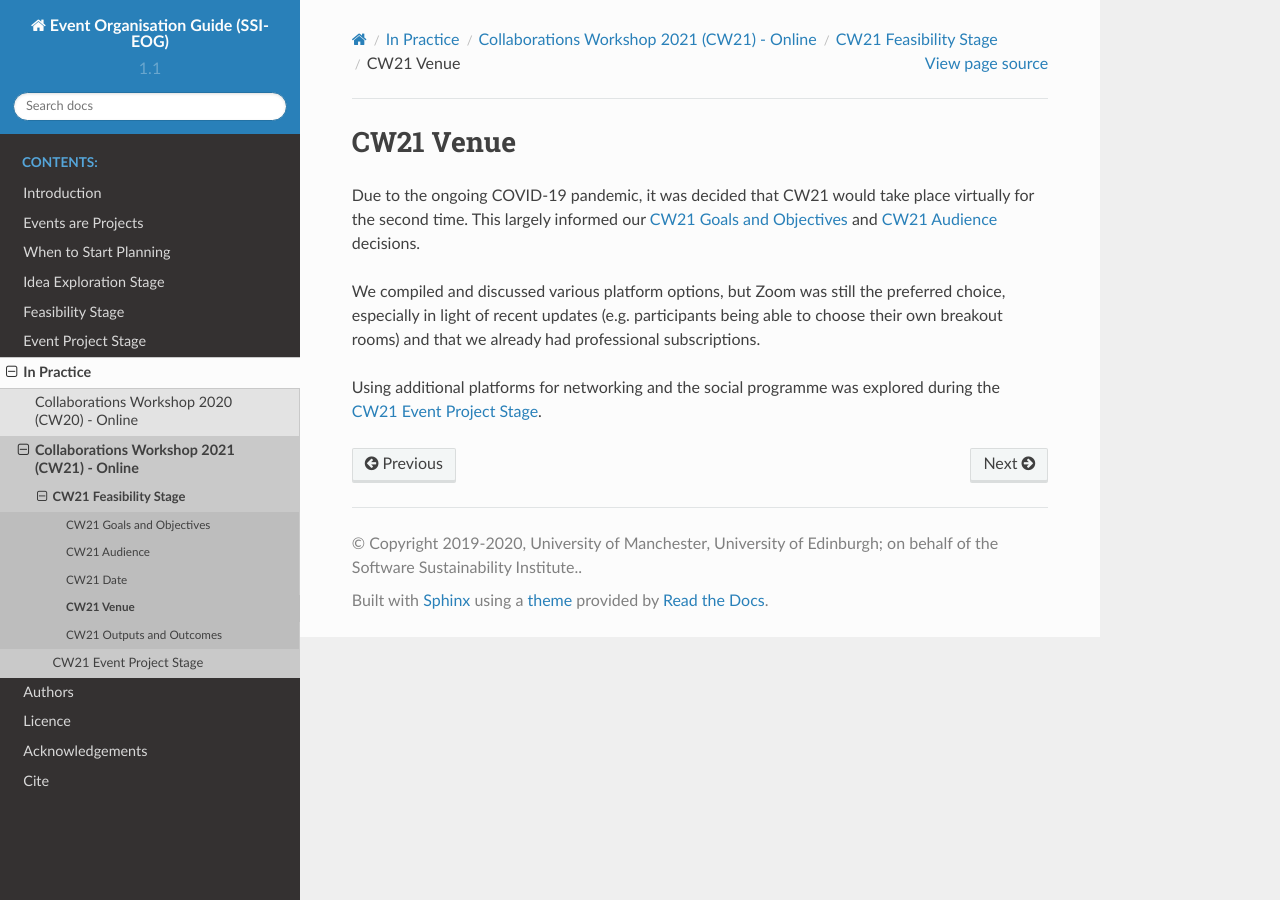
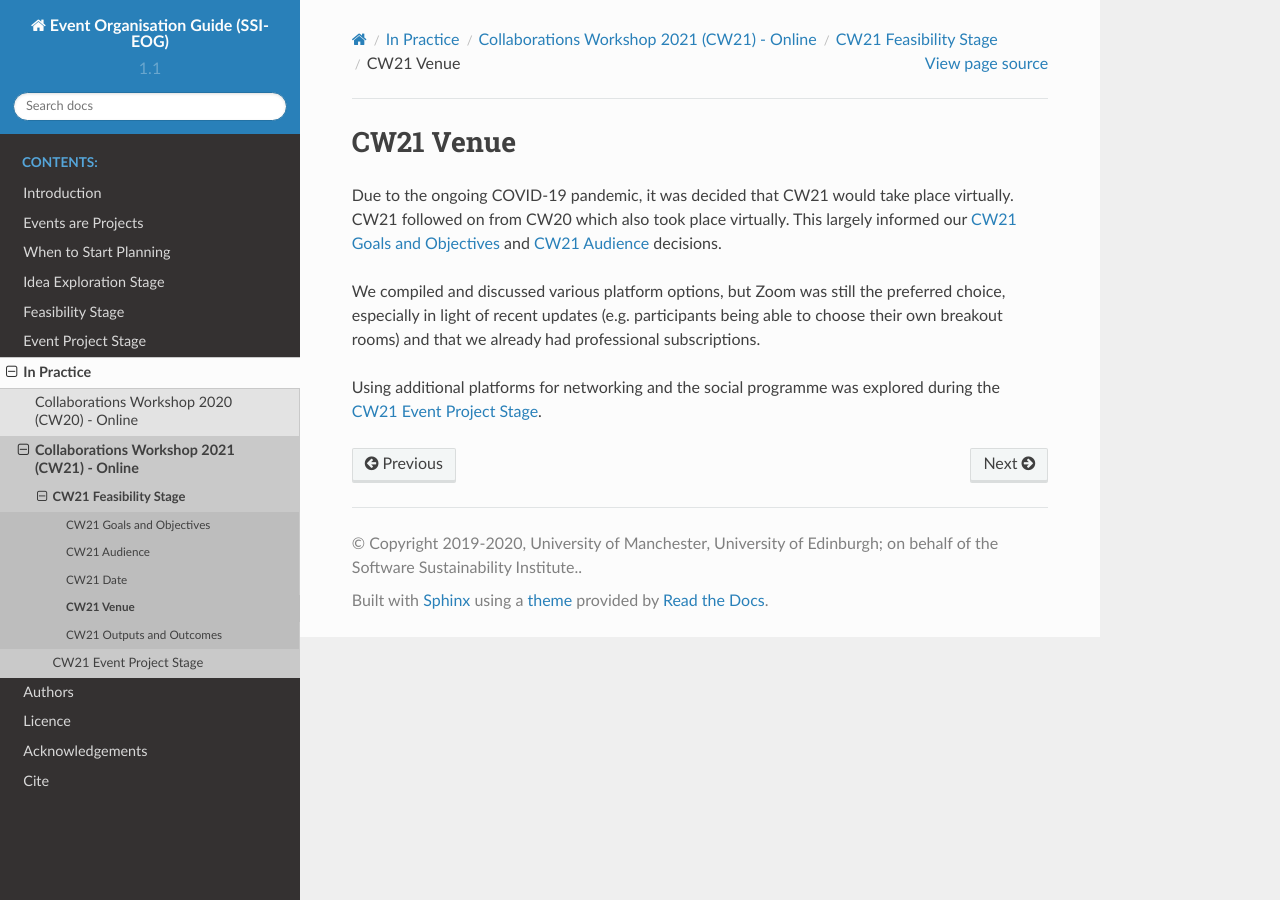
Before and after one commit to softwaresaved/event-organisation-guide, a Sphinx documentation site: the page built from docs/eog/eog-in-practice/cw21/feasibility-stage/fs-venue.rst, in a window 1280 px wide. Built offline with Sphinx 7.4.7 and the Read the Docs theme 2.0.0, drawn with Linux system fonts in a browser that asks for light colours.

Commit message:
Update docs/eog/eog-in-practice/cw21/feasibility-stage/fs-venue.rst
Co-authored-by: shoaibsufi <shoaibsufi@gmail.com>

```diff
--- a/docs/eog/eog-in-practice/cw21/feasibility-stage/fs-venue.rst
+++ b/docs/eog/eog-in-practice/cw21/feasibility-stage/fs-venue.rst
@@ -3,7 +3,7 @@
 CW21 Venue
 =============
 
-Due to the ongoing COVID-19 pandemic, it was decided that CW21 would take place virtually for the second time.
+Due to the ongoing COVID-19 pandemic, it was decided that CW21 would take place virtually. CW21 followed on from CW20 which also took place virtually.
 This largely informed our :ref:`cw21-fs-goals-and-objectives` and :ref:`cw21-fs-audience` decisions.
 
 We compiled and discussed various platform options, but Zoom was still the preferred choice, especially in light of recent updates (e.g. participants being able to choose their own breakout rooms) and that we already had professional subscriptions.
```
